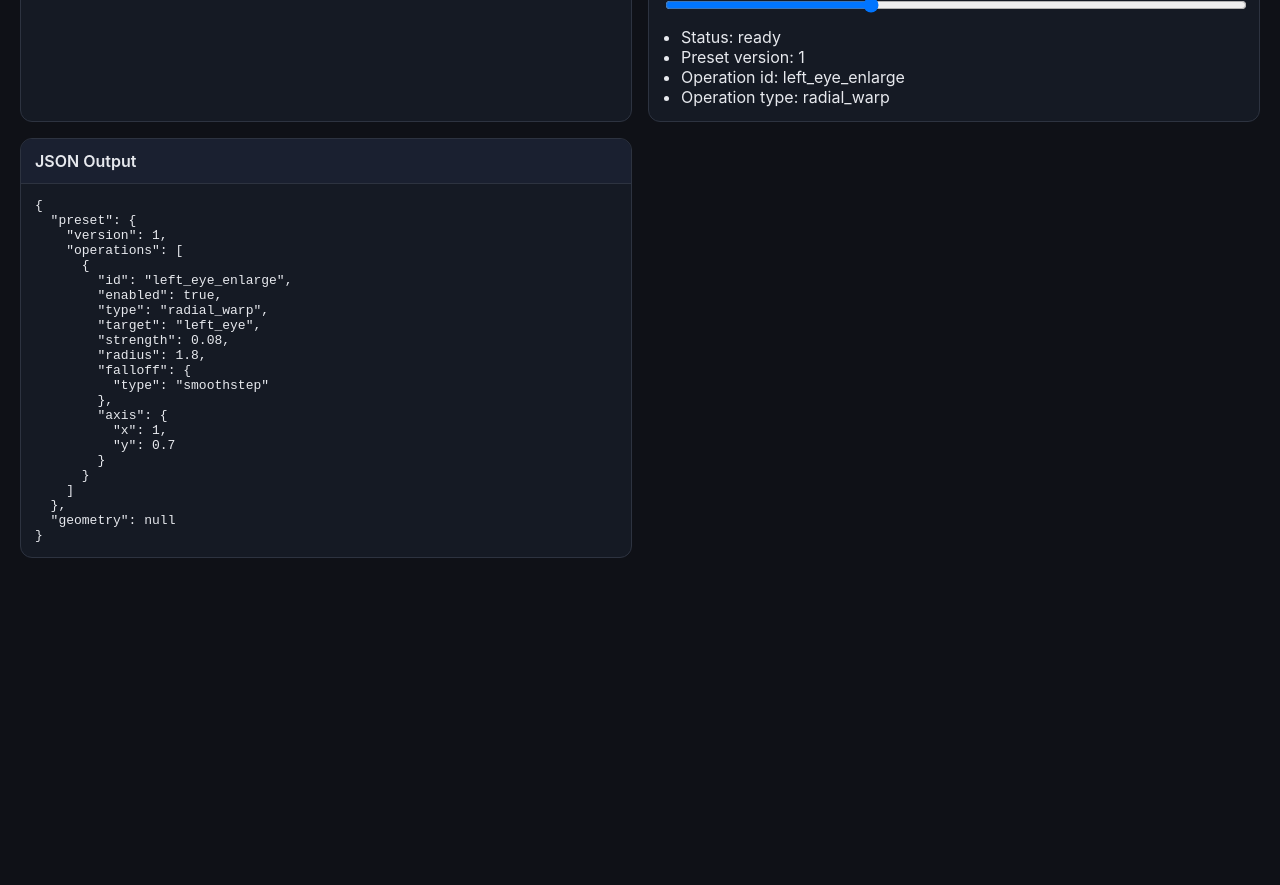
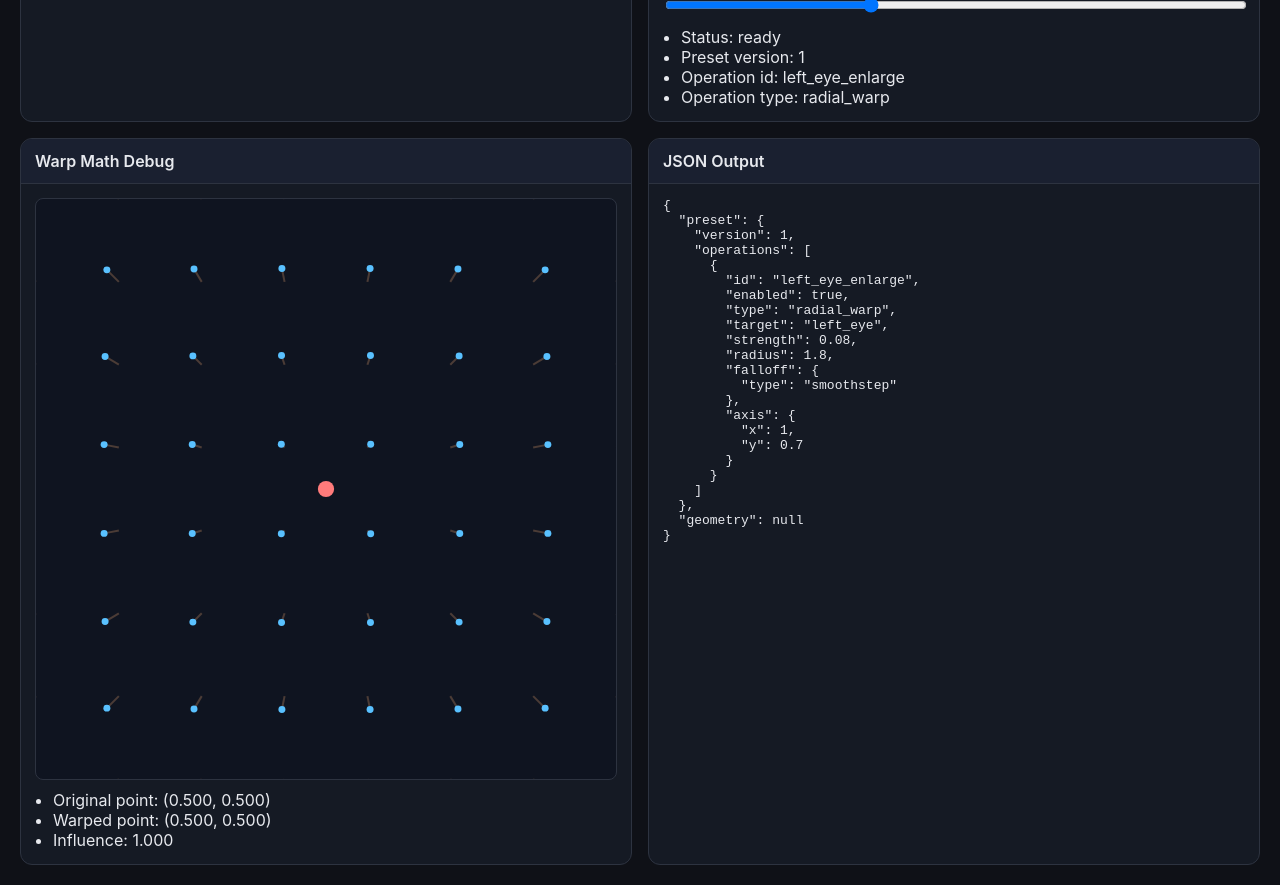
Before and after one commit to officeutq/bae-ar-lab, a React (Vite) app: page / in a window 1280 px wide. Shown: the part 1460-2345 px from the top of the page. Before the commit the page ends 2038 px from the top, so only its background shows below. Built offline with nearby package versions, Linux system fonts and the light colour scheme.

Commit message:
Implement radial warp math module and debug simulation

```diff
--- a/src/app/App.tsx
+++ b/src/app/App.tsx
@@ -15,8 +15,15 @@ import { Panel } from '@ui/Panel';
 import { FalloffGraph } from '@ui/components/FalloffGraph';
 import { computeFaceGeometry } from '@engine/geometry/computeFaceGeometry';
 import type { FaceGeometry } from '@engine/geometry/types';
+import { applyRadialWarp } from '@engine/math/warp/applyRadialWarp';
 
 type CameraViewState = 'idle' | 'starting' | 'running' | 'error';
+
+const DEBUG_GRID_SIZE = 8;
+
+function clamp01(value: number) {
+  return Math.min(1, Math.max(0, value));
+}
 
 function getCameraErrorMessage(error: CameraError) {
   switch (error.code) {
@@ -55,6 +62,7 @@ export function App() {
   const [showWarpCenter, setShowWarpCenter] = useState(true);
   const [showFalloffRings, setShowFalloffRings] = useState(true);
   const [faceGeometry, setFaceGeometry] = useState<FaceGeometry | null>(null);
+  const [debugUv, setDebugUv] = useState({ x: 0.5, y: 0.5 });
 
   useEffect(() => {
     return () => {
@@ -213,6 +221,31 @@ export function App() {
       setLandmarkerState('error');
     }
   };
+
+  const debugOperation = activePreset.operations[0];
+  const debugCenter = { x: 0.5, y: 0.5 };
+  const debugWarpResult = applyRadialWarp({
+    uv: debugUv,
+    center: debugCenter,
+    radius: debugOperation?.radius ?? 1,
+    strength: debugOperation?.strength ?? 0,
+    axis: debugOperation?.axis ?? { x: 1, y: 1 },
+    falloff: debugOperation?.falloff.type ?? 'smoothstep',
+  });
+  const debugGridPoints = Array.from({ length: DEBUG_GRID_SIZE * DEBUG_GRID_SIZE }, (_, index) => {
+    const gx = index % DEBUG_GRID_SIZE;
+    const gy = Math.floor(index / DEBUG_GRID_SIZE);
+    const uv = { x: gx / (DEBUG_GRID_SIZE - 1), y: gy / (DEBUG_GRID_SIZE - 1) };
+    const warped = applyRadialWarp({
+      uv,
+      center: debugCenter,
+      radius: debugOperation?.radius ?? 1,
+      strength: debugOperation?.strength ?? 0,
+      axis: debugOperation?.axis ?? { x: 1, y: 1 },
+      falloff: debugOperation?.falloff.type ?? 'smoothstep',
+    });
+    return { uv, warpedUv: warped.warpedUv };
+  });
 
   const handleStopCamera = () => {
     if (detectAnimationRef.current !== null) {
@@ -417,6 +450,51 @@ export function App() {
           </ul>
         </Panel>
 
+
+        <Panel title="Warp Math Debug">
+          <div
+            className="warp-debug-view"
+            onMouseMove={(event) => {
+              const rect = event.currentTarget.getBoundingClientRect();
+              const x = clamp01((event.clientX - rect.left) / Math.max(1, rect.width));
+              const y = clamp01((event.clientY - rect.top) / Math.max(1, rect.height));
+              setDebugUv({ x, y });
+            }}
+          >
+            <svg viewBox="0 0 100 100" preserveAspectRatio="none">
+              {debugGridPoints.map((point, index) => (
+                <g key={index}>
+                  <line
+                    x1={point.uv.x * 100}
+                    y1={point.uv.y * 100}
+                    x2={point.warpedUv.x * 100}
+                    y2={point.warpedUv.y * 100}
+                    stroke="rgba(255,180,120,0.25)"
+                    strokeWidth="0.35"
+                  />
+                  <circle cx={point.warpedUv.x * 100} cy={point.warpedUv.y * 100} r="0.6" fill="#59c1ff" />
+                </g>
+              ))}
+              <circle cx={debugCenter.x * 100} cy={debugCenter.y * 100} r="1.2" fill="#ffd166" />
+              <circle cx={debugUv.x * 100} cy={debugUv.y * 100} r="1.2" fill="#90ee90" />
+              <line
+                x1={debugUv.x * 100}
+                y1={debugUv.y * 100}
+                x2={debugWarpResult.warpedUv.x * 100}
+                y2={debugWarpResult.warpedUv.y * 100}
+                stroke="#ff7b7b"
+                strokeWidth="0.8"
+              />
+              <circle cx={debugWarpResult.warpedUv.x * 100} cy={debugWarpResult.warpedUv.y * 100} r="1.4" fill="#ff7b7b" />
+            </svg>
+          </div>
+          <ul>
+            <li>Original point: ({debugUv.x.toFixed(3)}, {debugUv.y.toFixed(3)})</li>
+            <li>Warped point: ({debugWarpResult.warpedUv.x.toFixed(3)}, {debugWarpResult.warpedUv.y.toFixed(3)})</li>
+            <li>Influence: {debugWarpResult.influence.toFixed(3)}</li>
+          </ul>
+        </Panel>
+
         <Panel title="JSON Output">
           <pre>{JSON.stringify({ preset: pipelineState.activePreset, geometry: faceGeometry }, null, 2)}</pre>
         </Panel>
--- a/src/app/styles.css
+++ b/src/app/styles.css
@@ -192,3 +192,19 @@ input[type='range'] {
   font-size: 0.8rem;
   color: #b8c0d6;
 }
+
+.warp-debug-view {
+  width: 100%;
+  aspect-ratio: 1 / 1;
+  border: 1px solid #2d3340;
+  border-radius: 8px;
+  background: #0f1420;
+  overflow: hidden;
+  margin-bottom: 10px;
+}
+
+.warp-debug-view svg {
+  width: 100%;
+  height: 100%;
+  display: block;
+}
--- /dev/null
+++ b/src/engine/math/warp/applyRadialWarp.ts
@@ -0,0 +1,40 @@
+import type { RadialWarpInput, RadialWarpResult } from './types';
+import { computeWarpInfluence } from './computeWarpInfluence';
+
+const EPSILON = 1e-6;
+
+export function applyRadialWarp(input: RadialWarpInput): RadialWarpResult {
+  const axisX = Math.max(EPSILON, Math.abs(input.axis.x));
+  const axisY = Math.max(EPSILON, Math.abs(input.axis.y));
+  const radius = Math.max(EPSILON, input.radius);
+
+  const dx = input.uv.x - input.center.x;
+  const dy = input.uv.y - input.center.y;
+
+  const scaledDx = dx / axisX;
+  const scaledDy = dy / axisY;
+
+  const distance = Math.hypot(scaledDx, scaledDy);
+  const normalizedDistance = distance / radius;
+  const influence = computeWarpInfluence(normalizedDistance, input.falloff);
+
+  if (influence <= 0 || distance <= EPSILON) {
+    return {
+      warpedUv: { ...input.uv },
+      influence,
+    };
+  }
+
+  const movementScale = 1 + input.strength * influence;
+
+  const warpedScaledDx = scaledDx * movementScale;
+  const warpedScaledDy = scaledDy * movementScale;
+
+  return {
+    warpedUv: {
+      x: input.center.x + warpedScaledDx * axisX,
+      y: input.center.y + warpedScaledDy * axisY,
+    },
+    influence,
+  };
+}
--- /dev/null
+++ b/src/engine/math/warp/computeWarpInfluence.ts
@@ -0,0 +1,26 @@
+import { gaussianFalloff } from '@engine/math/falloff/gaussian';
+import { linearFalloff } from '@engine/math/falloff/linear';
+import { smoothstepFalloff } from '@engine/math/falloff/smoothstep';
+import type { WarpFalloffType } from '@app-types/preset';
+
+const EPSILON = 1e-6;
+
+export function computeWarpInfluence(normalizedDistance: number, falloff: WarpFalloffType): number {
+  const t = Math.min(1, Math.max(0, normalizedDistance));
+
+  if (t >= 1) {
+    return 0;
+  }
+
+  if (falloff === 'linear') {
+    return linearFalloff(t);
+  }
+
+  if (falloff === 'gaussian') {
+    const base = gaussianFalloff(t);
+    const edge = gaussianFalloff(1);
+    return Math.max(0, (base - edge) / Math.max(EPSILON, 1 - edge));
+  }
+
+  return smoothstepFalloff(t);
+}
--- /dev/null
+++ b/src/engine/math/warp/types.ts
@@ -0,0 +1,20 @@
+import type { WarpFalloffType } from '@app-types/preset';
+
+export type Vec2 = {
+  x: number;
+  y: number;
+};
+
+export type RadialWarpInput = {
+  uv: Vec2;
+  center: Vec2;
+  radius: number;
+  strength: number;
+  axis: Vec2;
+  falloff: WarpFalloffType;
+};
+
+export type RadialWarpResult = {
+  warpedUv: Vec2;
+  influence: number;
+};
```
